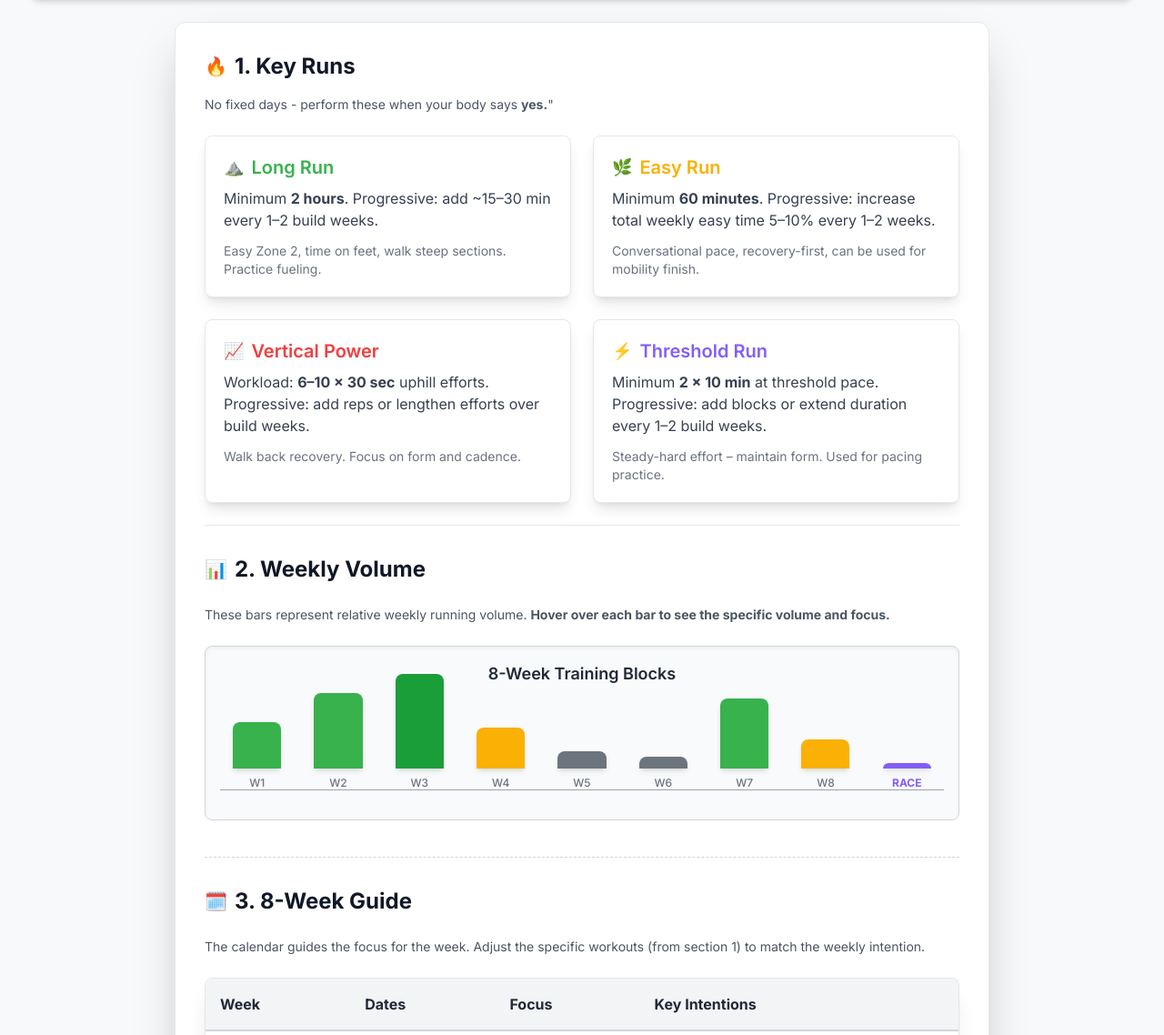
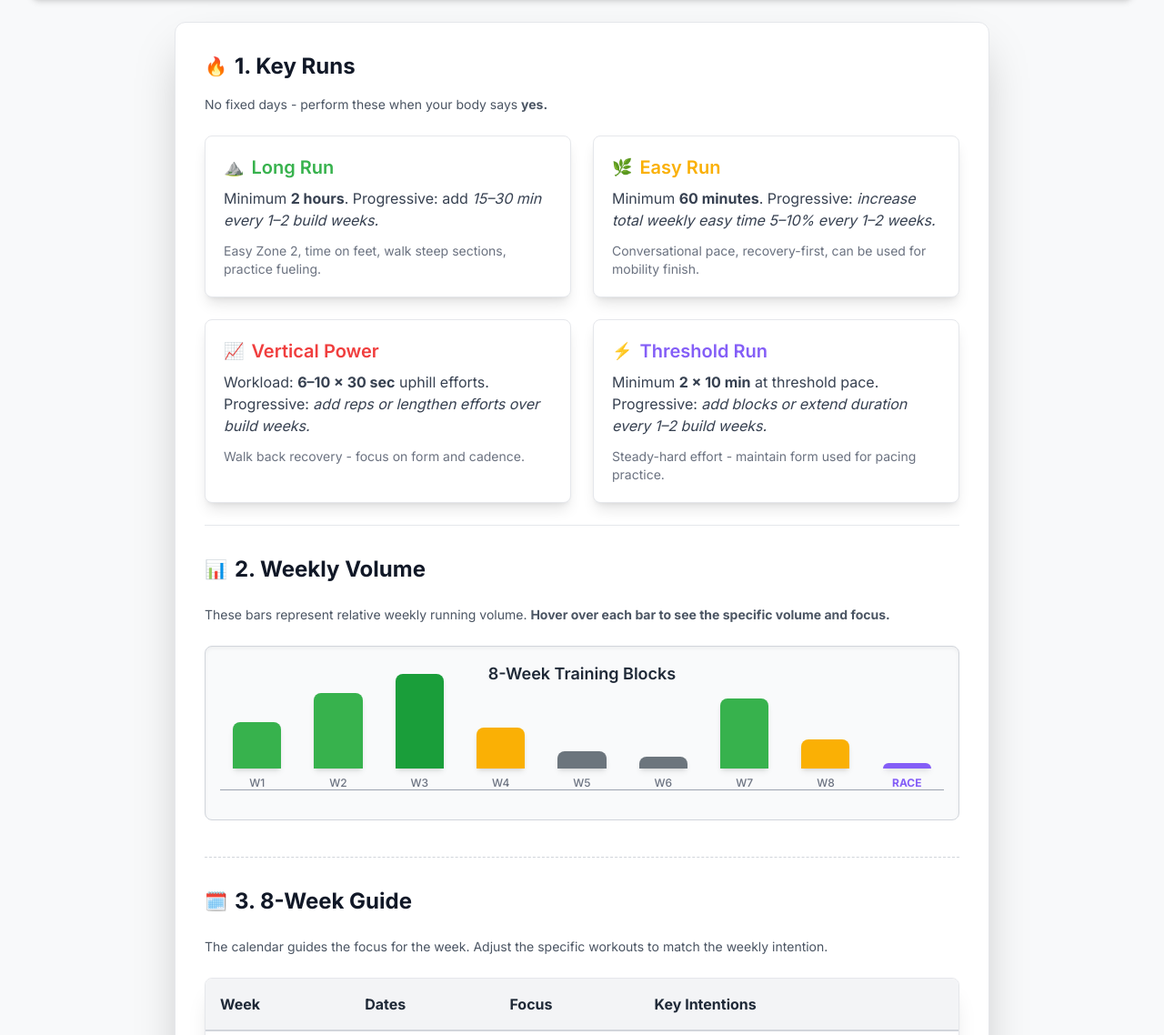
Before and after one commit to kentslaves/kentslaves.github.io, a Jekyll site: the page intuitive.html, which Jekyll copies as it is, in a window 1280 px wide. Shown: the part 186-1324 px from the top of the page at 91% size. Built offline with Jekyll 4.4.1, drawn with Linux system fonts in a browser that asks for light colours; nearby versions of some CDN libraries.

Commit message:
Update intuitive.html

```diff
--- a/intuitive.html
+++ b/intuitive.html
@@ -47,7 +47,7 @@
             <h2 class="text-2xl font-bold text-gray-900 mb-4 flex items-center">
                 <span class="mr-2 text-xl">🔥</span> 1. Key Runs
             </h2>
-            <p class="text-sm text-gray-600 mb-6">No fixed days - perform these when your body says <b>yes.</b>"</p>
+            <p class="text-sm text-gray-600 mb-6">No fixed days - perform these when your body says <b>yes.</b></p>
 
             <div class="grid grid-cols-1 md:grid-cols-2 gap-6">
 
@@ -57,10 +57,10 @@
                         <span class="mr-2 text-lg">⛰️</span> Long Run
                     </h3>
                     <p class="text-gray-700 text-base mb-3">
-                        Minimum <b>2 hours</b>. Progressive: add ~15–30 min every 1–2 build weeks.
+                        Minimum <b>2 hours</b>. Progressive: add <i>15–30 min every 1–2 build weeks.</i>
                     </p>
                     <p class="text-gray-500 text-sm">
-                        Easy Zone 2, time on feet, walk steep sections. Practice fueling.
+                        Easy Zone 2, time on feet, walk steep sections, practice fueling.
                     </p>
                 </div>
 
@@ -70,7 +70,7 @@
                         <span class="mr-2 text-lg">🌿</span> Easy Run
                     </h3>
                     <p class="text-gray-700 text-base mb-3">
-                        Minimum <b>60 minutes</b>. Progressive: increase total weekly easy time 5–10% every 1–2 weeks.
+                        Minimum <b>60 minutes</b>. Progressive: <i>increase total weekly easy time 5–10% every 1–2 weeks.</i>
                     </p>
                     <p class="text-gray-500 text-sm">
                         Conversational pace, recovery-first, can be used for mobility finish.
@@ -83,10 +83,10 @@
                         <span class="mr-2 text-lg">📈</span> Vertical Power
                     </h3>
                     <p class="text-gray-700 text-base mb-3">
-                        Workload: <b>6–10 x 30 sec</b> uphill efforts. Progressive: add reps or lengthen efforts over build weeks.
+                        Workload: <b>6–10 x 30 sec</b> uphill efforts. Progressive: <i>add reps or lengthen efforts over build weeks.</i>
                     </p>
                     <p class="text-gray-500 text-sm">
-                        Walk back recovery. Focus on form and cadence.
+                        Walk back recovery - focus on form and cadence.
                     </p>
                 </div>
 
@@ -96,10 +96,10 @@
                         <span class="mr-2 text-lg">⚡</span> Threshold Run
                     </h3>
                     <p class="text-gray-700 text-base mb-3">
-                        Minimum <b>2 x 10 min</b> at threshold pace. Progressive: add blocks or extend duration every 1–2 build weeks.
+                        Minimum <b>2 x 10 min</b> at threshold pace. Progressive: <i>add blocks or extend duration every 1–2 build weeks.</i>
                     </p>
                     <p class="text-gray-500 text-sm">
-                        Steady-hard effort – maintain form. Used for pacing practice.
+                        Steady-hard effort - maintain form used for pacing practice.
                     </p>
                 </div>
             </div>
@@ -214,7 +214,7 @@
             <h2 class="text-2xl font-bold text-gray-900 mb-6 flex items-center">
                 <span class="mr-2 text-xl">🗓️</span> 3. 8-Week Guide
             </h2>
-            <p class="text-sm text-gray-600 mb-6">The calendar guides the focus for the week. Adjust the specific workouts (from section 1) to match the weekly intention.</p>
+            <p class="text-sm text-gray-600 mb-6">The calendar guides the focus for the week. Adjust the specific workouts to match the weekly intention.</p>
 
             <div class="bg-white border border-gray-200 rounded-lg shadow-xl overflow-hidden">
 
```
